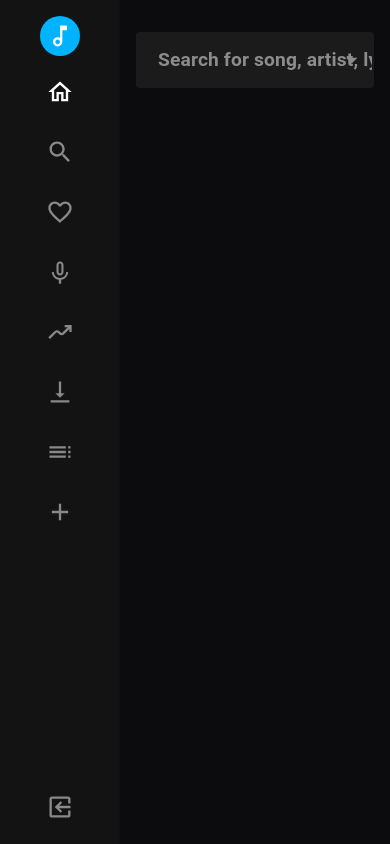
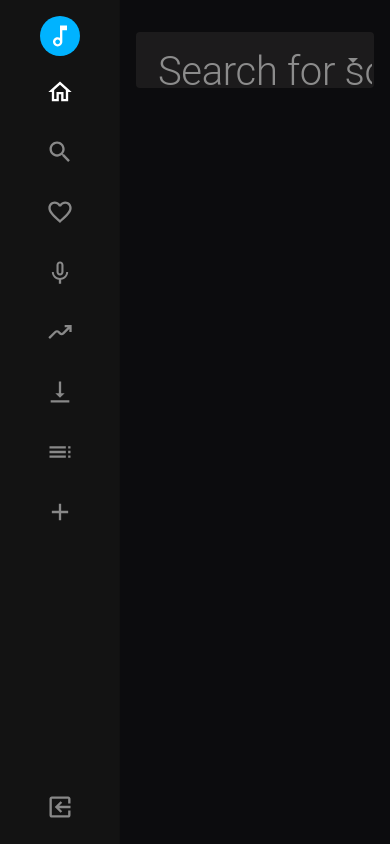
Before and after one commit to Gerwyn1/Lyriks, a Next.js app: page / in a window 390 px wide. Built offline with nearby package versions, Linux system fonts and the light colour scheme.

Commit message:
debugged responsiveFontSizes MUI function

```diff
--- a/src/components/SearchField.tsx
+++ b/src/components/SearchField.tsx
@@ -129,15 +129,15 @@ export default function SearchField(props: TextFieldProps) {
                   icon={<SearchOutlinedIcon />}
                 />
                 <Typography
-                variant='h3'
-                  sx={{
-                    // [theme.breakpoints.down("xxs")]: { fontSize: ".8rem" },
-                    // [theme.breakpoints.down("xxxs")]: {
-                    //   fontSize: "0.6rem",
-                    //   mt: 0.5,
-                    // },
-                    // fontSize: theme.typography.lol
-                  }}
+                variant='h2'
+                //   sx={{
+                //     // [theme.breakpoints.down("xxs")]: { fontSize: ".8rem" },
+                //     // [theme.breakpoints.down("xxxs")]: {
+                //     //   fontSize: "0.6rem",
+                //     //   mt: 0.5,
+                //     // },
+                //     // fontSize: theme.typography.variants.customFontSize.fontSize,
+                //   }}
                 >
                   Search for song, artist, lyrics...
                 </Typography>
--- a/src/theme/createTheme.ts
+++ b/src/theme/createTheme.ts
@@ -1,53 +1,33 @@
+import React from "react";
 import {
   createTheme,
-  CustomTypographyOptions,
   responsiveFontSizes,
 } from "@mui/material/styles";
 import { TypographyProps } from "@mui/material/Typography";
 
-// interface CustomTypographyOptions extends TypographyProps {
-//   lol?: {
-//     fontSize?: string;
-//   };
-// }
-
-// interface CustomTypographyOptions {
-//     [lol: string]: TypographyProps["style"];
-//   }
-
-//   interface CustomTypographyOptions {
-//     [variant: string]: TypographyProps["style"];
-//   }
-
-//   interface TypographyProps {
-//     lol?: {
-//       fontSize?: string;
-//     };
-//   }
-
 declare module "@mui/material/Typography" {
   interface TypographyPropsVariantOverrides {
     lol: true;
+    size: true;
+    fatSize: true;
   }
 }
+interface CustomTypographyOptions {
+    [variant: string]: TypographyProps["style"];
+  }
 
 declare module "@mui/material/styles" {
-    interface TypographyPropsOptionsOverrides {
-        lol: true;
-      }
-//   interface TypographyProps {
-//     lol?: {
-//       fontSize?: string;
-//     };
-//   }
+  interface TypographyVariants {
+    lol: React.CSSProperties;
+    size: React.CSSProperties;
+    fatSize: React.CSSProperties;
+  }
 
-//   interface CustomTypographyOptions {
-//     [variant: string]: TypographyProps["style"];
-//   }
-
-    interface CustomTypographyOptions {
-      [lol: string]: TypographyProps["style"];
-    }
+  interface TypographyVariantsOptions {
+    lol?: React.CSSProperties;
+    size?: React.CSSProperties;
+    fatSize?: React.CSSProperties;
+  }
 
   interface BreakpointOverrides {
     xs: false;
@@ -104,7 +84,32 @@ declare module "@mui/material/styles" {
   }
 }
 
+// export let theme = createTheme({
+//   breakpoints: {
+//     values: {
+//       mobileS: 320,
+//       mobileM: 375,
+//       mobileL: 425,
+//       tablet: 768,
+//       laptop: 1024,
+//       laptopL: 1440,
+//       laptopXL: 2560,
+//     },
+//   },
+// });
+
 export let theme = createTheme({
+    breakpoints: {
+        values: {
+          mobileS: 320,
+          mobileM: 375,
+          mobileL: 425,
+          tablet: 768,
+          laptop: 1024,
+          laptopL: 1440,
+          laptopXL: 2560,
+        },
+      },
   palette: {
     autocomplete: {
       inputBgColor: "#1C1B1C",
@@ -123,81 +128,46 @@ export let theme = createTheme({
       bgColor: "#555555",
     },
   },
-  breakpoints: {
-    values: {
-      mobileS: 320,
-      mobileM: 375,
-      mobileL: 425,
-      tablet: 768,
-      laptop: 1024,
-      laptopL: 1440,
-      laptopXL: 2560,
+
+  typography: {
+    fatSize: {
+      fontSize: "1.5rem",
+      lineHeight: 1.5,
     },
-  },
-  typography: {
-    fontSize: 16,
-    lol: {
-      fontSize: ".5rem",
+    size: {
+      lineHeight: 1.5,
+      fontSize: "3rem",
+    //   "@media (min-width: 700px)": {
+    //     fontSize: "1.5rem",
+    //   },
+    //   [theme.breakpoints.down("mobileM")]: {
+    //     fontSize: "2.5rem",
+    //   },
     },
-    h1: {
-      fontSize: "3.5rem",
-    },
-    h2: {
-      fontSize: "3rem",
-    },
-    h3: {
-      fontSize: "2.5rem",
-    },
-    h4: {
-      fontSize: "2rem",
-    },
-    h5: {
-      fontSize: "1.5rem",
-    },
-    h6: {
-      fontSize: "1.25rem",
-    },
-    subtitle1: {
-      fontSize: "1rem",
-    },
-    subtitle2: {
-      fontSize: "0.875rem",
-    },
-    body1: {
-      fontSize: "1rem",
-    },
-    body2: {
-      fontSize: "0.875rem",
-    },
-    caption: {
-      fontSize: "0.75rem",
-    },
-    button: {
-      fontSize: "0.875rem",
-    },
-    overline: {
-      fontSize: "0.75rem",
-    },
+    // lol: {
+    //   fontSize: "0.75rem",
+    //   "@media (min-width: 600px)": {
+    //     fontSize: "1.5rem",
+    //   },
+    //   [theme.breakpoints.down("mobileS")]: {
+    //     fontSize: "2.5rem",
+    //   },
+    // },
   } as CustomTypographyOptions,
-  components: {
-    MuiTypography: {
-      styleOverrides: {
-        lol: {
-          fontSize: ".5rem",
-        },
-      } as CustomTypographyOptions,
-    },
-  },
 });
 
-// theme = responsiveFontSizes(theme);
+theme = responsiveFontSizes(theme, {
+    breakpoints: [
+      "mobileS",
+      "mobileM",
+      "mobileL",
+      "tablet",
+      "laptop",
+      "laptopL",
+      "laptopXL",
+    ],
+  factor: 2, // The scaling factor for the font sizes
+  variants: ["h1", "h2", "body1", "size", "fatSize"] as any, // Specify the variants you want to make responsive
+});
 
-theme.typography.h3 = {
-    fontSize: '1.2rem',
-    '@media (min-width:600px)': {
-      fontSize: '1.5rem',
-    },
-    [theme.breakpoints.down('mobileM')]: {
-      fontSize: '2rem',
-    },
-  };
+// "lol",
```
